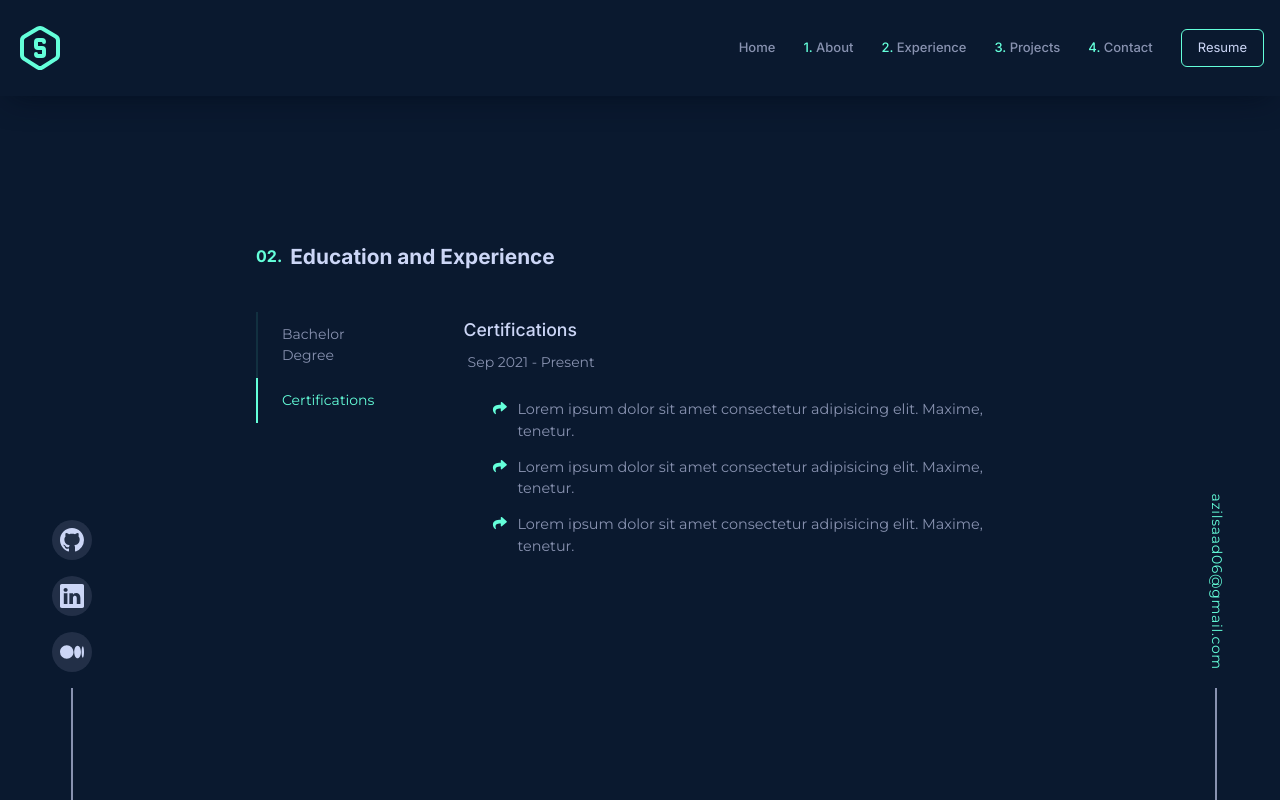
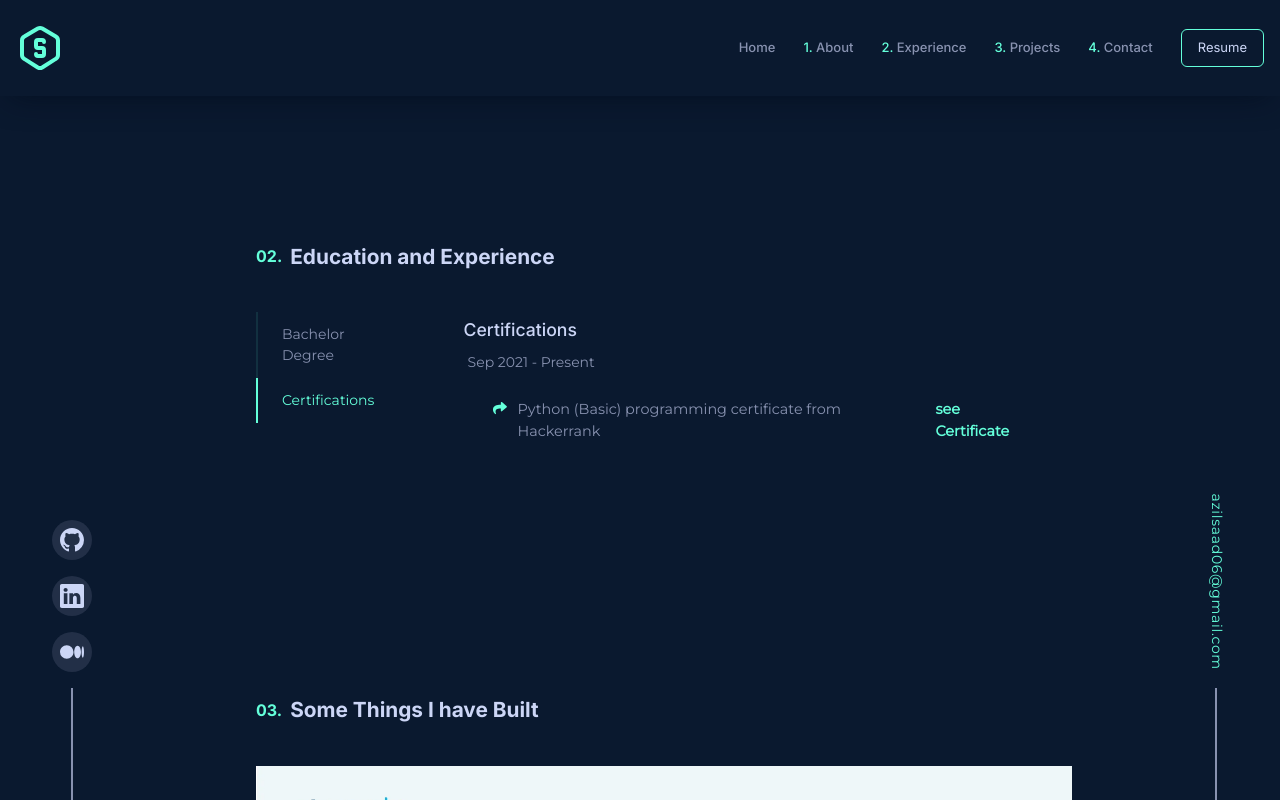
Before and after one commit to SaadAzil3/Portfolio-Website, a Next.js app: page / in a window 1280 px wide. Both pictures are taken after a click on the item "Certifications". Built offline with nearby package versions, Linux system fonts and the light colour scheme.

Commit message:
Initial commit

```diff
--- a/components/Works/Certifications.tsx
+++ b/components/Works/Certifications.tsx
@@ -19,19 +19,7 @@ const Certifications = () => {
                     <FaShare
                         className="fa-solid fa-share"
                     />
-                    Lorem ipsum dolor sit amet consectetur adipisicing elit. Maxime, tenetur.
-                </li>
-                <li>
-                    <FaShare
-                        className="fa-solid fa-share"
-                    />
-                    Lorem ipsum dolor sit amet consectetur adipisicing elit. Maxime, tenetur.
-                </li>
-                <li>
-                    <FaShare
-                        className="fa-solid fa-share"
-                    />
-                    Lorem ipsum dolor sit amet consectetur adipisicing elit. Maxime, tenetur.
+                    Python (Basic) programming certificate from Hackerrank <a className="cert-link" target="_blank" href="https://www.hackerrank.com/certificates/e1c937e2be84">see Certificate</a>
                 </li>
             </ul>
         </motion.div>
--- a/styles/globals.css
+++ b/styles/globals.css
@@ -1303,3 +1303,10 @@ ul{
   border-radius: 16px;
   background-color: black;
 }
+
+
+.cert-link{
+  color: var(--textGreen);
+  margin-left: 10px;
+  font-weight: 600;
+}
```
